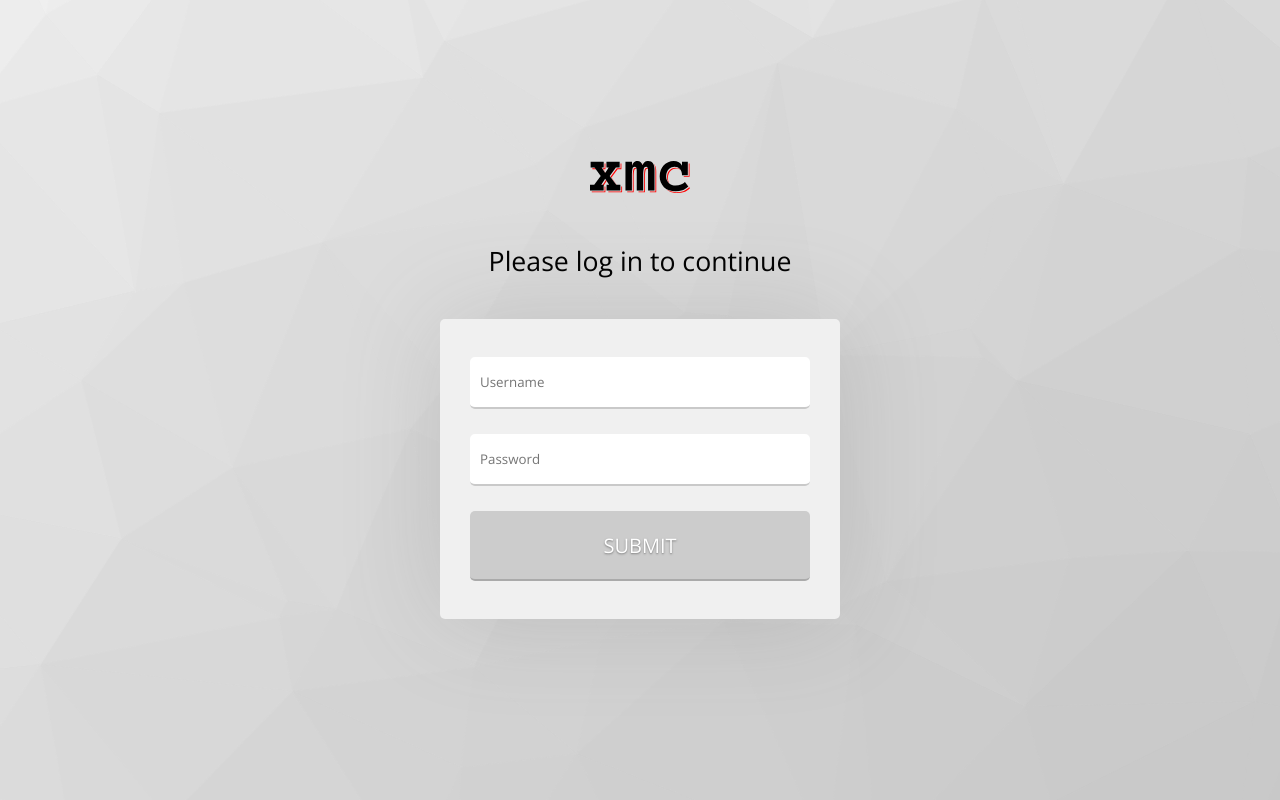
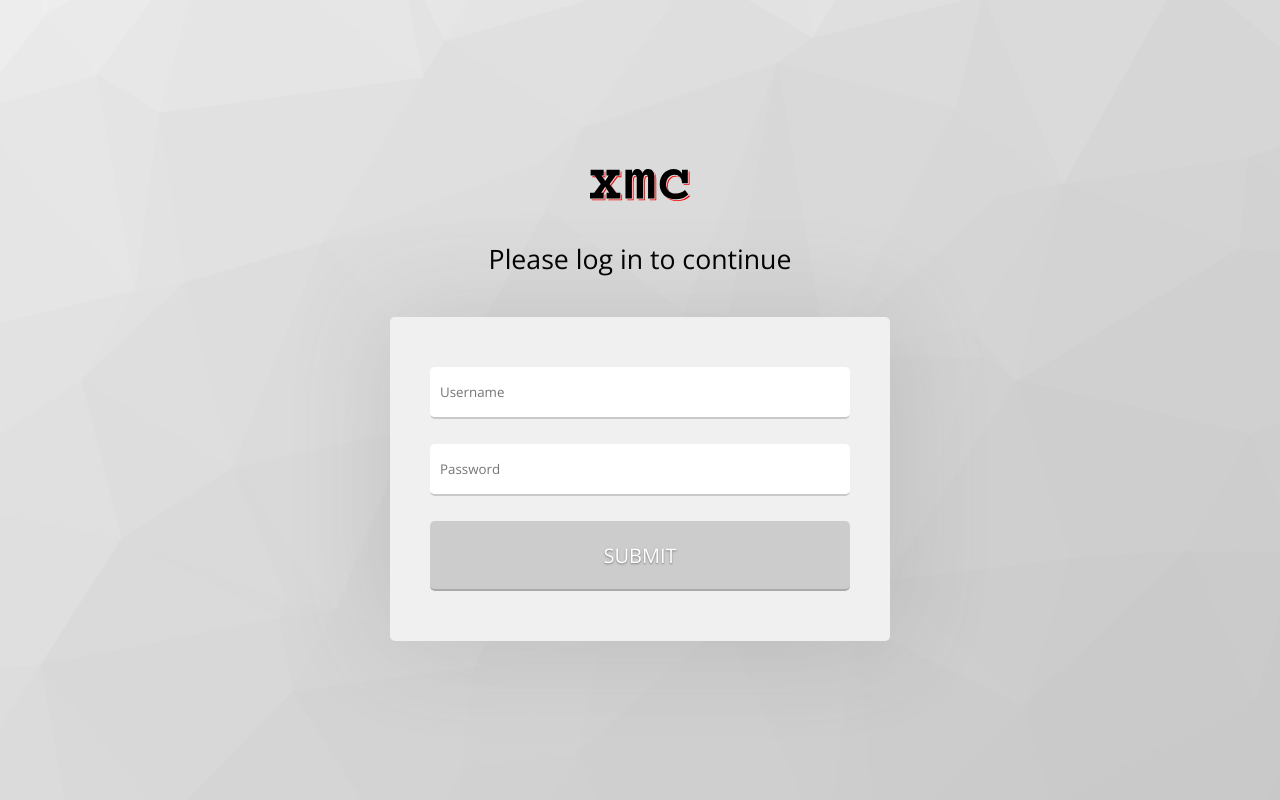
Before and after one commit to xmc-dev/login, a plain HTML site: page index.html in a window 1280 px wide. Drawn offline with nearby package versions, Linux system fonts and the light colour scheme.

Commit message:
fiddling with the padding

```diff
--- a/index.html
+++ b/index.html
@@ -3,6 +3,8 @@
 <head>
 	<title>Login</title>
 	<link href="https://fonts.googleapis.com/css?family=Open+Sans:300,400" rel="stylesheet">
+	<meta name=viewport content="width=device-width, initial-scale=1.0, maximum-scale=1.0, user-scalable=no">
+	<meta name="theme-color" content="#333">
 	<style type="text/css">
 		html, body {
 			display: flex;
@@ -20,11 +22,14 @@
 			display: flex;
 			flex-direction: column;
 			align-items: center;
-			justify-content: center;
-			height: 300px;
+			justify-content: space-around;
+			max-height: 300px;
 			max-width: 400px;
-			width: 100%;
+			width: 70%;
 			margin: 20px;
+			margin-right: 20px;
+			margin-left: 20px;
+			padding: 50px;
 			border-radius: 5px;
 			box-shadow: 0 0 100px rgba(100, 100, 100, 0.2);
 			background-color: #F0F0F0;
@@ -32,18 +37,19 @@
 		}
 		.logo {
 			width: 100px;
+			padding: 30px;
 			height: auto;
 		}
 		.text {
 			font-family: 'Open Sans';
 			font-weight: 300;
 			font-size: 20pt;
-			margin-top: 50px;
+			margin-top: 10px;
 			margin-bottom: 20px;
 		}
 		.input {
 			font-family: 'Open Sans';
-			width: 80%;
+			width: 100%;
 			height: 30px;
 			padding: 10px;
 			border: none;
@@ -63,7 +69,7 @@
 			font-size: 15pt;
 			text-shadow: 0px 1px 2px rgba(50, 50, 50, 0.5);
 			color: white;
-			width: calc(80% + 20px);
+			width: calc(100% + 20px);
 			border: none;
 			outline: none;
 			background-color: #CCC;
@@ -80,6 +86,20 @@
 			border-bottom: solid 0px #34d058;
 			transform: translateY(2px);
 		}
+		@media only screen and (max-height: 474px) {
+			.logo {
+				display: none;
+			}
+			.text {
+				margin-bottom: 0px;
+			}
+			.input {
+				margin-bottom: 5px;
+			}
+			.login-container {
+				margin-top: 15px;
+			}
+		}
 	</style>
 </head>
 <body>
```
